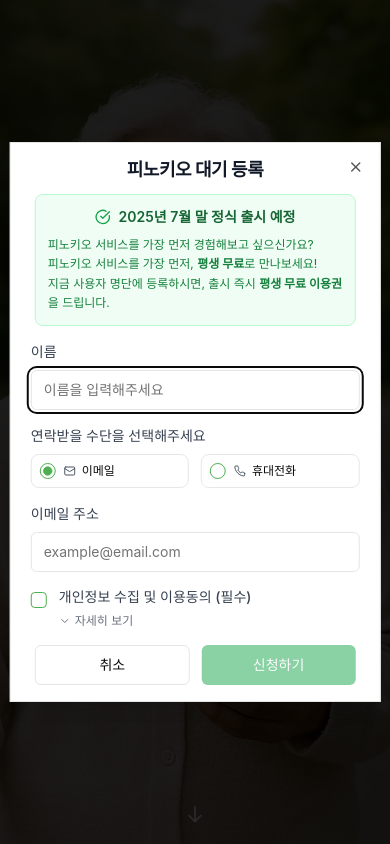
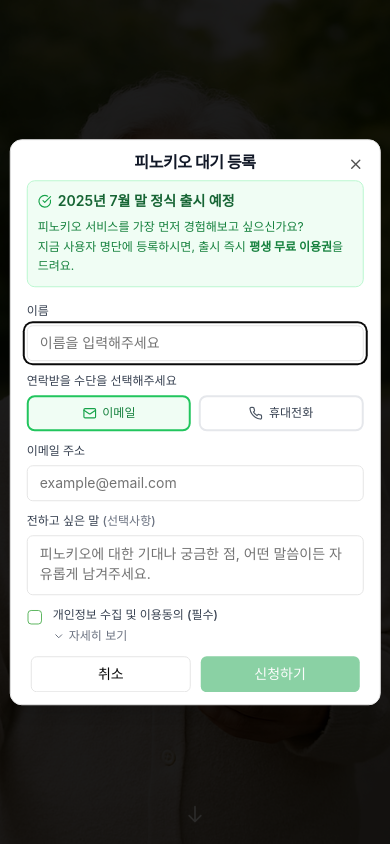
Before and after one commit to SioJeong/phenokio, a Next.js app: page / in a window 390 px wide. Both pictures are taken after a click on the button "지금 등록하면 평생 무료". Shown: the top 844 px of the page. Built offline with nearby package versions, Linux system fonts and the light colour scheme; a web font is replaced by a local one.

Commit message:
피드백 반영

```diff
--- a/app/page.tsx
+++ b/app/page.tsx
@@ -53,6 +53,8 @@ export default function Home() {
       source = "hero";
     } else if (buttonId === "digital_phenotyping") {
       source = "digital_phenotyping";
+    } else if (buttonId === "problem") {
+      source = "problem";
     } else if (buttonId === "mid") {
       source = "mid";
     } else if (buttonId === "pricing_free_start") {
@@ -70,7 +72,7 @@ export default function Home() {
       <Hero onCTAClick={handleCTAClick} />
 
       <ScrollAnimationWrapper>
-        <Problem />
+        <Problem onCTAClick={handleCTAClick} />
       </ScrollAnimationWrapper>
 
       <ScrollAnimationWrapper>
--- a/src/components/CTAModal.tsx
+++ b/src/components/CTAModal.tsx
@@ -13,14 +13,15 @@ import { Button } from "@/components/ui/button";
 import { Input } from "@/components/ui/input";
 import { Label } from "@/components/ui/label";
 import { Checkbox } from "@/components/ui/checkbox";
-import { RadioGroup, RadioGroupItem } from "@/components/ui/radio-group";
 import { Mail, Phone, CheckCircle, ChevronDown, ChevronUp } from "lucide-react";
 import { useGoogleAnalytics } from "@/hooks/useGoogleAnalytics";
 import { useMetaPixel } from "@/hooks/useMetaPixel";
+import { Textarea } from "@/components/ui/textarea";
 
 export type CTASource =
   | "hero"
   | "digital_phenotyping"
+  | "problem"
   | "mid"
   | "pricing_free_start"
   | "sticky_bottom";
@@ -43,6 +44,7 @@ const CTAModal = ({ isOpen, onClose, source }: CTAModalProps) => {
     "email"
   );
   const [contactValue, setContactValue] = useState("");
+  const [message, setMessage] = useState("");
   const [privacyAgreed, setPrivacyAgreed] = useState(false);
   const [isSubmitting, setIsSubmitting] = useState(false);
   const [isPrivacyExpanded, setIsPrivacyExpanded] = useState(false);
@@ -51,6 +53,7 @@ const CTAModal = ({ isOpen, onClose, source }: CTAModalProps) => {
   const getActionUrl = (source: CTASource) => {
     const urls = {
       hero: "https://formspree.io/f/xblyvgwa",
+      problem: "https://formspree.io/f/mwpbgplq",
       digital_phenotyping: "https://formspree.io/f/xldnyagz",
       mid: "https://formspree.io/f/mgvyjada",
       pricing_free_start: "https://formspree.io/f/mvgrjkla",
@@ -155,6 +158,7 @@ const CTAModal = ({ isOpen, onClose, source }: CTAModalProps) => {
       formData.append("name", name.trim());
       formData.append("contactMethod", contactMethod);
       formData.append("contactValue", contactValue);
+      formData.append("message", message.trim());
       formData.append("privacyAgreed", privacyAgreed.toString());
       formData.append("source", source);
 
@@ -201,6 +205,7 @@ const CTAModal = ({ isOpen, onClose, source }: CTAModalProps) => {
         // 폼 초기화
         setName("");
         setContactValue("");
+        setMessage("");
         setPrivacyAgreed(false);
         setIsPrivacyExpanded(false);
         onClose();
@@ -252,6 +257,7 @@ const CTAModal = ({ isOpen, onClose, source }: CTAModalProps) => {
         // 폼 초기화
         setName("");
         setContactValue("");
+        setMessage("");
         setPrivacyAgreed(false);
         setIsPrivacyExpanded(false);
         onClose();
@@ -307,6 +313,7 @@ const CTAModal = ({ isOpen, onClose, source }: CTAModalProps) => {
 
     setName("");
     setContactValue("");
+    setMessage("");
     setPrivacyAgreed(false);
     setIsPrivacyExpanded(false);
     onClose();
@@ -314,38 +321,38 @@ const CTAModal = ({ isOpen, onClose, source }: CTAModalProps) => {
 
   return (
     <Dialog open={isOpen} onOpenChange={handleClose}>
-      <DialogContent className="w-[95vw] max-w-[500px] max-h-[90vh] overflow-y-auto p-4 sm:p-6">
-        <DialogHeader className="space-y-3 sm:space-y-4">
-          <DialogTitle className="text-lg sm:text-xl md:text-2xl font-bold text-center text-gray-900 leading-tight px-2">
+      <DialogContent className="w-[95vw] max-w-[480px] sm:max-w-[520px] max-h-[95vh] overflow-y-auto p-3 sm:p-6 rounded-xl sm:rounded-lg">
+        <DialogHeader className="space-y-2 sm:space-y-4">
+          <DialogTitle className="text-base sm:text-2xl font-bold text-center text-gray-900 leading-tight px-1 sm:px-2">
             피노키오 대기 등록
           </DialogTitle>
-          <DialogDescription className="text-left text-gray-600 px-2">
-            <div className="bg-green-50 p-3 sm:p-4 rounded-lg border border-green-200">
-              <div className="flex items-center justify-center mb-2 sm:mb-3">
-                <CheckCircle className="w-4 h-4 sm:w-5 sm:h-5 text-green-600 mr-2 flex-shrink-0" />
-                <span className="font-semibold text-green-800 text-sm sm:text-base text-center">
+          <DialogDescription className="text-left text-gray-600 px-1 sm:px-2">
+            <div className="bg-green-50 p-2.5 sm:p-4 rounded-lg border border-green-200">
+              <div className="flex items-center mb-1.5 sm:mb-2">
+                <CheckCircle className="w-3.5 h-3.5 sm:w-4 sm:h-4 text-green-600 mr-1.5 flex-shrink-0" />
+                <span className="font-semibold text-green-800 text-sm sm:text-base">
                   2025년 7월 말 정식 출시 예정
                 </span>
               </div>
               <p className="text-xs sm:text-sm text-green-700 leading-relaxed">
                 피노키오 서비스를 가장 먼저 경험해보고 싶으신가요?
                 <br />
-                <span className="sm:hidden"> </span>
-                피노키오 서비스를 가장 먼저, <b>평생 무료</b>로 만나보세요!
-                <br />
                 지금 사용자 명단에 등록하시면, 출시 즉시 <b>평생 무료 이용권</b>
-                을 드립니다.
+                을 드려요.
               </p>
             </div>
           </DialogDescription>
         </DialogHeader>
 
-        <form onSubmit={handleSubmit} className="space-y-4 sm:space-y-5 px-1">
+        <form
+          onSubmit={handleSubmit}
+          className="space-y-3 sm:space-y-5 px-1 sm:px-2"
+        >
           {/* 이름 입력 */}
-          <div className="space-y-2 sm:space-y-3">
+          <div className="space-y-1.5 sm:space-y-3">
             <Label
               htmlFor="name"
-              className="text-sm sm:text-base font-medium text-gray-700 block"
+              className="text-xs sm:text-base font-medium text-gray-700 block"
             >
               이름
             </Label>
@@ -356,51 +363,75 @@ const CTAModal = ({ isOpen, onClose, source }: CTAModalProps) => {
               placeholder="이름을 입력해주세요"
               value={name}
               onChange={(e) => setName(e.target.value)}
-              className="w-full text-sm sm:text-base h-10 sm:h-10"
+              className="w-full text-sm sm:text-base h-9 sm:h-10"
               required
             />
           </div>
 
           {/* 연락 방법 선택 */}
-          <div className="space-y-2 sm:space-y-3">
-            <Label className="text-sm sm:text-base font-medium text-gray-700 block">
+          <div className="space-y-1.5 sm:space-y-3">
+            <Label className="text-xs sm:text-base font-medium text-gray-700 block">
               연락받을 수단을 선택해주세요
             </Label>
-            <RadioGroup
-              value={contactMethod}
-              onValueChange={(value) =>
-                setContactMethod(value as "email" | "phone")
-              }
-              className="flex gap-3 sm:gap-4"
-            >
-              <div className="flex items-center space-x-2 p-2 sm:p-2.5 rounded-lg border border-gray-200 hover:border-green-300 hover:bg-green-50/50 transition-colors flex-1">
-                <RadioGroupItem value="email" id="email" className="shrink-0" />
-                <Label
-                  htmlFor="email"
-                  className="flex items-center cursor-pointer flex-1 text-xs sm:text-sm"
+            <div className="flex gap-2 sm:gap-4">
+              <div
+                onClick={() => setContactMethod("email")}
+                className={`flex items-center justify-center p-2 sm:p-3 rounded-lg border-2 cursor-pointer transition-all duration-200 flex-1 ${
+                  contactMethod === "email"
+                    ? "border-green-500 bg-green-50 text-green-700"
+                    : "border-gray-200 hover:border-green-300 hover:bg-green-50/30"
+                }`}
+              >
+                <Mail
+                  className={`w-3.5 h-3.5 sm:w-5 sm:h-5 mr-1.5 sm:mr-2 flex-shrink-0 ${
+                    contactMethod === "email"
+                      ? "text-green-600"
+                      : "text-gray-600"
+                  }`}
+                />
+                <span
+                  className={`text-xs sm:text-base font-medium ${
+                    contactMethod === "email"
+                      ? "text-green-700"
+                      : "text-gray-700"
+                  }`}
                 >
-                  <Mail className="w-3 h-3 sm:w-4 sm:h-4 mr-1.5 text-gray-600 flex-shrink-0" />
                   이메일
-                </Label>
+                </span>
               </div>
-              <div className="flex items-center space-x-2 p-2 sm:p-2.5 rounded-lg border border-gray-200 hover:border-green-300 hover:bg-green-50/50 transition-colors flex-1">
-                <RadioGroupItem value="phone" id="phone" className="shrink-0" />
-                <Label
-                  htmlFor="phone"
-                  className="flex items-center cursor-pointer flex-1 text-xs sm:text-sm"
+              <div
+                onClick={() => setContactMethod("phone")}
+                className={`flex items-center justify-center p-2 sm:p-3 rounded-lg border-2 cursor-pointer transition-all duration-200 flex-1 ${
+                  contactMethod === "phone"
+                    ? "border-green-500 bg-green-50 text-green-700"
+                    : "border-gray-200 hover:border-green-300 hover:bg-green-50/30"
+                }`}
+              >
+                <Phone
+                  className={`w-3.5 h-3.5 sm:w-5 sm:h-5 mr-1.5 sm:mr-2 flex-shrink-0 ${
+                    contactMethod === "phone"
+                      ? "text-green-600"
+                      : "text-gray-600"
+                  }`}
+                />
+                <span
+                  className={`text-xs sm:text-base font-medium ${
+                    contactMethod === "phone"
+                      ? "text-green-700"
+                      : "text-gray-700"
+                  }`}
                 >
-                  <Phone className="w-3 h-3 sm:w-4 sm:h-4 mr-1.5 text-gray-600 flex-shrink-0" />
                   휴대전화
-                </Label>
+                </span>
               </div>
-            </RadioGroup>
+            </div>
           </div>
 
           {/* 연락처 입력 */}
-          <div className="space-y-2 sm:space-y-3">
+          <div className="space-y-1.5 sm:space-y-3">
             <Label
               htmlFor="contact"
-              className="text-sm sm:text-base font-medium text-gray-700 block"
+              className="text-xs sm:text-base font-medium text-gray-700 block"
             >
               {contactMethod === "email" ? "이메일 주소" : "휴대전화 번호"}
             </Label>
@@ -415,14 +446,36 @@ const CTAModal = ({ isOpen, onClose, source }: CTAModalProps) => {
               }
               value={contactValue}
               onChange={handleContactChange}
-              className="w-full text-sm sm:text-base h-10 sm:h-10"
+              className="w-full text-sm sm:text-base h-9 sm:h-10"
               required
             />
           </div>
 
+          {/* 전하고 싶은 말 */}
+          <div className="space-y-1.5 sm:space-y-3">
+            <Label
+              htmlFor="message"
+              className="text-xs sm:text-base font-medium text-gray-700 block"
+            >
+              전하고 싶은 말{" "}
+              <span className="text-gray-500 text-xs sm:text-sm">
+                (선택사항)
+              </span>
+            </Label>
+            <Textarea
+              id="message"
+              name="message"
+              placeholder="피노키오에 대한 기대나 궁금한 점, 어떤 말씀이든 자유롭게 남겨주세요."
+              value={message}
+              onChange={(e) => setMessage(e.target.value)}
+              className="w-full text-sm sm:text-base min-h-[60px] sm:min-h-[80px] md:min-h-[120px] resize-none"
+              rows={2}
+            />
+          </div>
+
           {/* 개인정보 이용동의 */}
-          <div className="space-y-2 sm:space-y-3">
-            <div className="flex items-start space-x-3 sm:space-x-4">
+          <div className="space-y-1.5 sm:space-y-3">
+            <div className="flex items-start space-x-2.5 sm:space-x-4">
               <Checkbox
                 id="privacy"
                 name="privacy"
@@ -430,13 +483,13 @@ const CTAModal = ({ isOpen, onClose, source }: CTAModalProps) => {
                 onCheckedChange={(checked) =>
                   setPrivacyAgreed(checked === true)
                 }
-                className="mt-1"
+                className="mt-0.5 scale-90 sm:scale-100 sm:mt-1"
                 required
               />
-              <div className="space-y-2 flex-1">
+              <div className="space-y-1.5 sm:space-y-2 flex-1">
                 <Label
                   htmlFor="privacy"
-                  className="text-sm sm:text-base font-medium text-gray-700 cursor-pointer block leading-tight"
+                  className="text-xs sm:text-base font-medium text-gray-700 cursor-pointer block leading-tight"
                 >
                   개인정보 수집 및 이용동의 (필수)
                 </Label>
@@ -461,12 +514,12 @@ const CTAModal = ({ isOpen, onClose, source }: CTAModalProps) => {
             </div>
 
             {isPrivacyExpanded && (
-              <div className="text-xs text-gray-500 bg-gray-50 p-3 sm:p-4 rounded-lg border max-h-32 sm:max-h-40 overflow-y-auto ml-7 sm:ml-9">
-                <div className="space-y-2">
+              <div className="text-xs text-gray-500 bg-gray-50 p-2.5 sm:p-4 rounded-lg border max-h-28 sm:max-h-40 overflow-y-auto ml-6 sm:ml-8">
+                <div className="space-y-1.5 sm:space-y-2">
                   <div>
                     <p className="font-medium mb-1">수집하는 개인정보 항목:</p>
-                    <p className="ml-2">• 이름</p>
-                    <p className="ml-2">
+                    <p className="ml-2 text-xs sm:text-sm">• 이름</p>
+                    <p className="ml-2 text-xs sm:text-sm">
                       • 연락처 정보 (이메일 주소 또는 휴대전화번호)
                     </p>
                   </div>
@@ -474,12 +527,16 @@ const CTAModal = ({ isOpen, onClose, source }: CTAModalProps) => {
                     <p className="font-medium mb-1">
                       개인정보 수집 및 이용목적:
                     </p>
-                    <p className="ml-2">• 베타 테스터 프로그램 참여 안내</p>
-                    <p className="ml-2">• 서비스 출시 알림 및 관련 정보 제공</p>
+                    <p className="ml-2 text-xs sm:text-sm">
+                      • 베타 테스터 프로그램 참여 안내
+                    </p>
+                    <p className="ml-2 text-xs sm:text-sm">
+                      • 서비스 출시 알림 및 관련 정보 제공
+                    </p>
                   </div>
                   <div>
                     <p className="font-medium mb-1">보유 및 이용기간:</p>
-                    <p className="ml-2">
+                    <p className="ml-2 text-xs sm:text-sm">
                       • 동의 철회 시 또는 목적 달성 시까지 (최대 1년)
                     </p>
                   </div>
@@ -488,13 +545,13 @@ const CTAModal = ({ isOpen, onClose, source }: CTAModalProps) => {
             )}
           </div>
 
-          <DialogFooter className="flex flex-row gap-3 mt-6 sm:mt-8 px-1">
+          <DialogFooter className="flex flex-row gap-2.5 sm:gap-3 mt-4 sm:mt-6 px-1 sm:px-2">
             <Button
               type="button"
               variant="outline"
               onClick={handleClose}
               disabled={isSubmitting}
-              className="flex-1 h-10 text-sm sm:text-base"
+              className="flex-1 h-9 sm:h-10 text-sm sm:text-base font-medium"
             >
               취소
             </Button>
@@ -506,7 +563,7 @@ const CTAModal = ({ isOpen, onClose, source }: CTAModalProps) => {
                 !privacyAgreed ||
                 isSubmitting
               }
-              className="flex-1 h-10 bg-green-600 hover:bg-green-700 text-sm sm:text-base font-medium"
+              className="flex-1 h-9 sm:h-10 bg-green-600 hover:bg-green-700 text-sm sm:text-base font-medium"
             >
               {isSubmitting ? "신청 중..." : "신청하기"}
             </Button>
--- a/src/components/Hero.tsx
+++ b/src/components/Hero.tsx
@@ -50,11 +50,11 @@ const Hero = ({ onCTAClick }: HeroProps) => {
             부모님의 작은 변화까지 살피고,
           </p>
           <p className="text-base sm:text-lg md:text-xl lg:text-2xl text-white/90 text-white/80 mb-2 sm:mb-3 md:mb-4 drop-shadow-md">
-            따뜻한 응원과 알림으로 <br className="md:hidden" />
-            행복한 일상을 이어 드려요.
+            소소한 안부와 안심으로 <br className="md:hidden" />
+            평온한 일상을 이어 드려요.
           </p>
           <p className="text-base sm:text-lg md:text-xl lg:text-2xl text-white/90 text-white/80 mb-6 sm:mb-8 md:mb-10 drop-shadow-md">
-            오늘도 부모님께 웃음을 선물하세요.
+            오늘도 부모님 곁에 작은 온기로 머무세요.
           </p>
 
           <div className="text-center">
```
Also changed, not shown: src/components/Problem.tsx (+10 -6 lines), src/components/Testimonials.tsx (+9 -9 lines).
